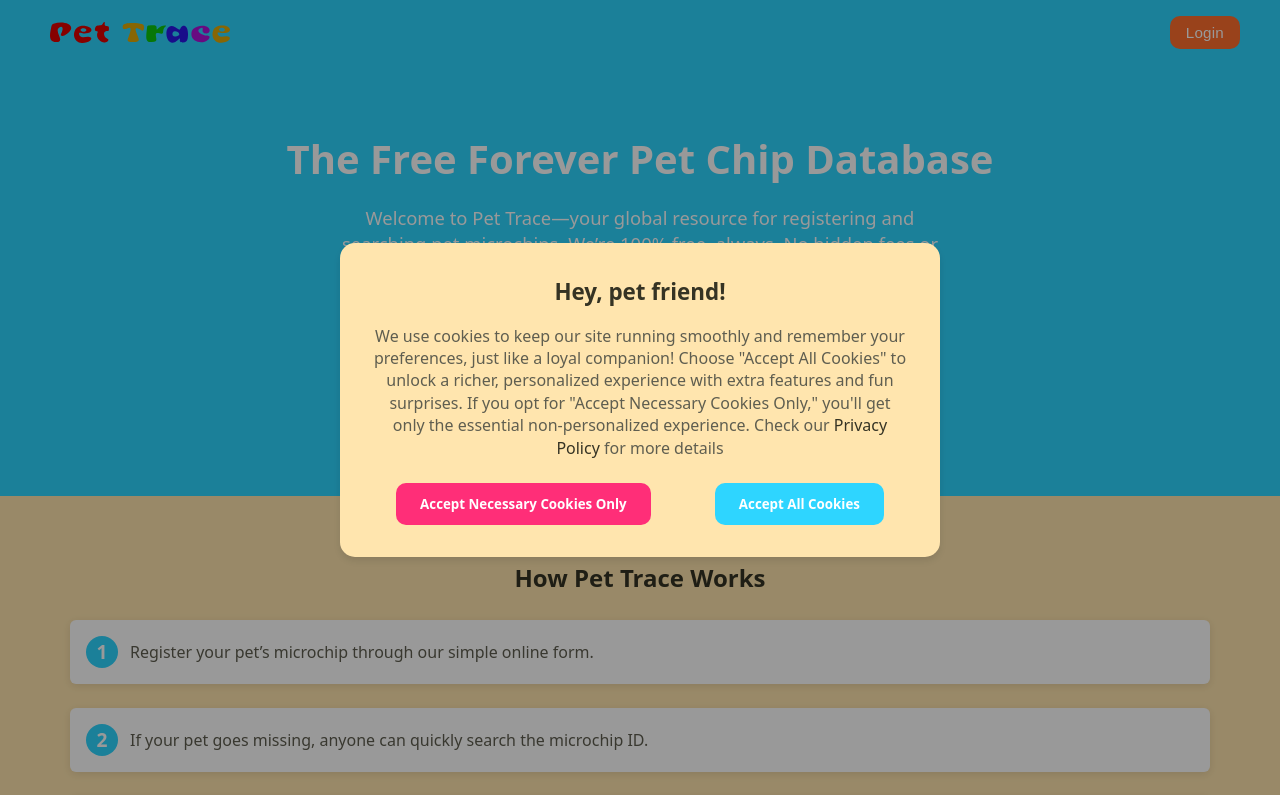
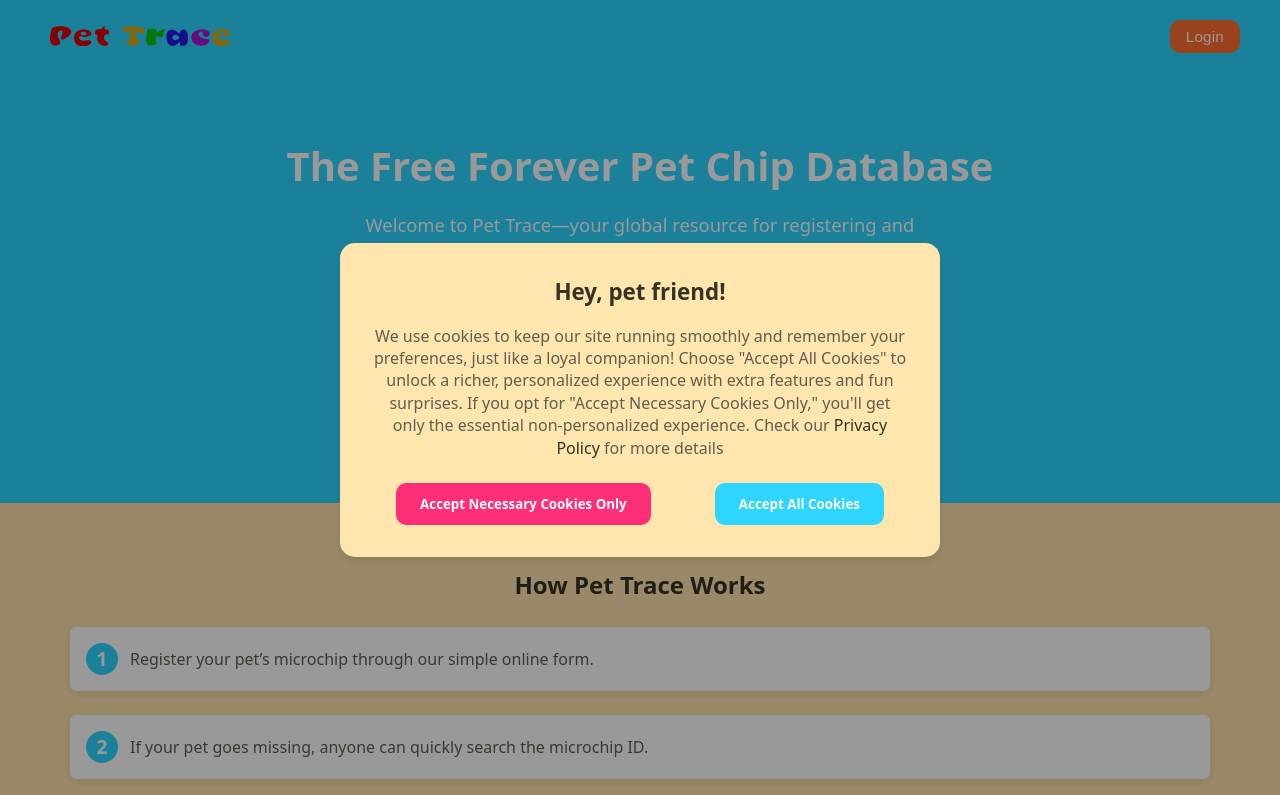
Before and after one commit to HumakaSRL/pet-trace, a plain HTML site: page site/public/index.html in a window 1280 px wide. Shown: the top 795 px of the page. Drawn offline with Linux system fonts and the light colour scheme; some packages are replaced by stand-ins of ours; no server answers.

Commit message:
logo structure change checkpoint

```diff
--- a/site/public/assets/css/navbar.css
+++ b/site/public/assets/css/navbar.css
@@ -25,11 +25,12 @@
     cursor: pointer; /* Make the logo clickable */
 }
 
-.navbar-logo {
-    display: block;
+#navLogoImage {
     width: 250px;
-    height: auto;
-    margin: 5px 0px;
+    height: 28px;
+    margin: 10px 0;
+    background: url("/assets/images/pet-trace-logo.svg") no-repeat center center;
+    background-size: cover;
 }
 
 /* AUTH SECTION */
@@ -105,8 +106,9 @@
         align-items: center;
     }
 
-    .navbar-logo {
+    #navLogoImage {
         width: 180px;
+        height: 20px;
         margin-left: 10px;
     }
 
--- a/site/public/index.html
+++ b/site/public/index.html
@@ -152,11 +152,7 @@
             <div class="navbar-container">
                 <!-- Logo / Brand -->
                 <h1 id="navLogo" class="site-title">
-                    <img
-                        src="assets/images/pet-trace-logo.svg"
-                        alt="Pet Trace"
-                        class="navbar-logo"
-                    />
+                    <div id="navLogoImage" aria-label="Pet Trace"></div>
                 </h1>
 
                 <!-- Auth Section: Login, Dashboard, Logout, Greeting -->
```
